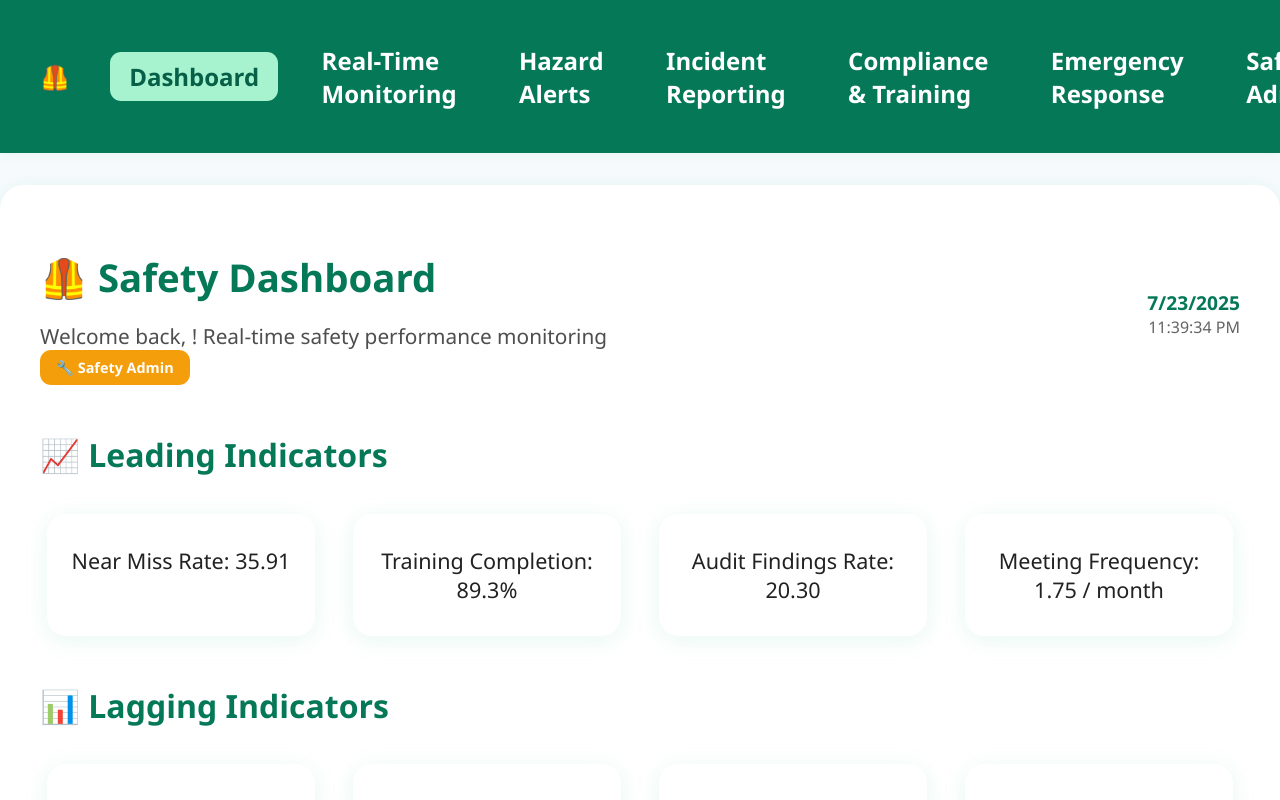
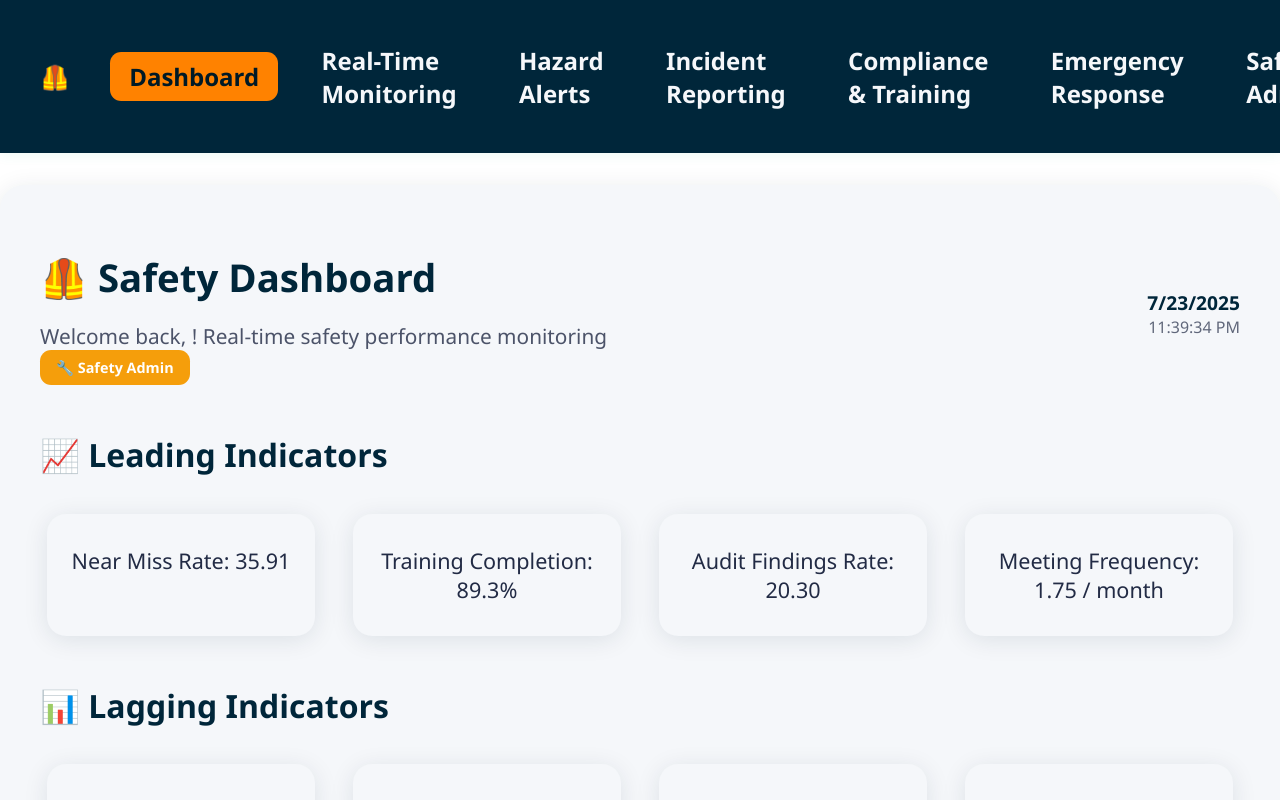
Before and after one commit to 15811643/007-safety-app, a React (Vite) app: page / in a window 1280 px wide. Shown: the top 800 px of the page. Built offline with nearby package versions, Linux system fonts and the light colour scheme.

Commit message:
Update color palette to match akersolutions.com for high contrast and modern look

```diff
--- a/src/App.css
+++ b/src/App.css
@@ -1,35 +1,35 @@
 /* Root theme variables and global styles only */
 :root {
-  --color-bg: #f7fafc;
-  --color-bg-card: #fff;
-  --color-primary: #047857;
-  --color-primary-dark: #065f46;
-  --color-accent: #10b981;
-  --color-danger: #dc2626;
-  --color-text: #222;
-  --color-nav: #047857;
-  --color-nav-link: #fff;
-  --color-nav-link-active: #a7f3d0;
+  --color-bg: #ffffff;
+  --color-bg-card: #f5f7fa;
+  --color-primary: #00263a;
+  --color-primary-dark: #001a26;
+  --color-accent: #ff8200;
+  --color-danger: #ef4444;
+  --color-text: #222b45;
+  --color-nav: #00263a;
+  --color-nav-link: #f5f7fa;
+  --color-nav-link-active: #ff8200;
   --color-border: #e5e7eb;
-  --shadow-card: 0 4px 24px rgba(16, 185, 129, 0.10);
+  --shadow-card: 0 4px 24px rgba(0, 38, 58, 0.10);
   --font-size-base: 1.35rem;
   --font-size-lg: 2.4rem;
   --font-size-nav: 1.5rem;
 }
 
 [data-theme="dark"] {
-  --color-bg: #18181b;
-  --color-bg-card: #23272f;
-  --color-primary: #10b981;
-  --color-primary-dark: #047857;
-  --color-accent: #34d399;
-  --color-danger: #ef4444;
-  --color-text: #f3f4f6;
-  --color-nav: #23272f;
-  --color-nav-link: #a7f3d0;
-  --color-nav-link-active: #10b981;
-  --color-border: #374151;
-  --shadow-card: 0 4px 24px rgba(16, 185, 129, 0.18);
+  --color-bg: #0a1929;
+  --color-bg-card: #1a2636;
+  --color-primary: #003a5d;
+  --color-primary-dark: #00263a;
+  --color-accent: #ff8200;
+  --color-danger: #f87171;
+  --color-text: #f5f7fa;
+  --color-nav: #003a5d;
+  --color-nav-link: #f5f7fa;
+  --color-nav-link-active: #ff8200;
+  --color-border: #334155;
+  --shadow-card: 0 4px 24px rgba(0, 58, 93, 0.18);
 }
 
 body {
```
